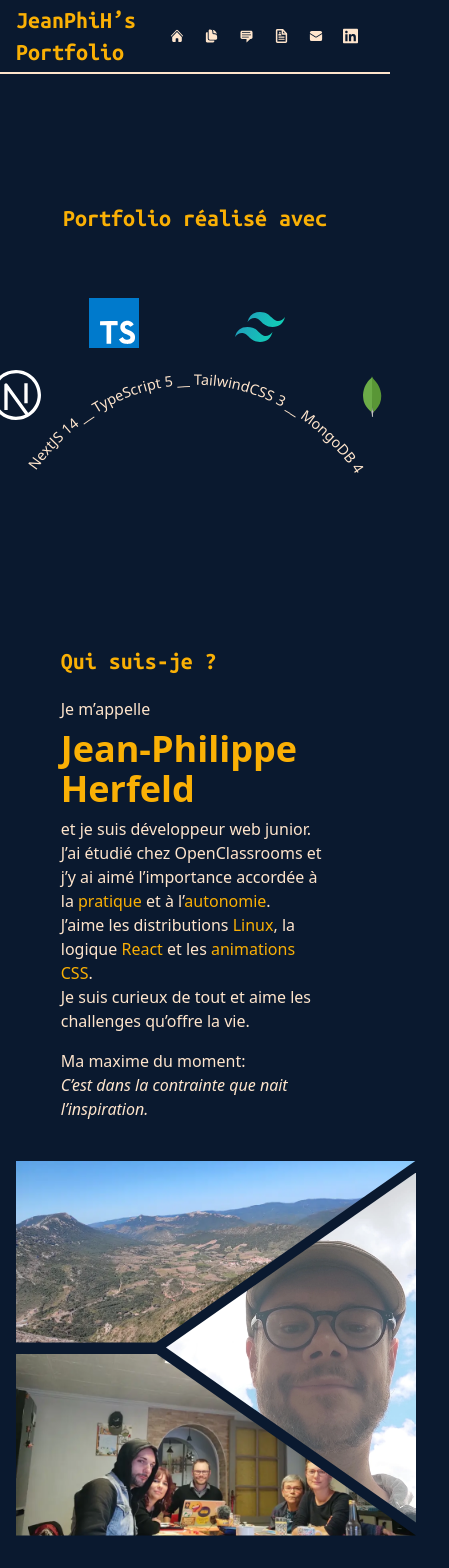
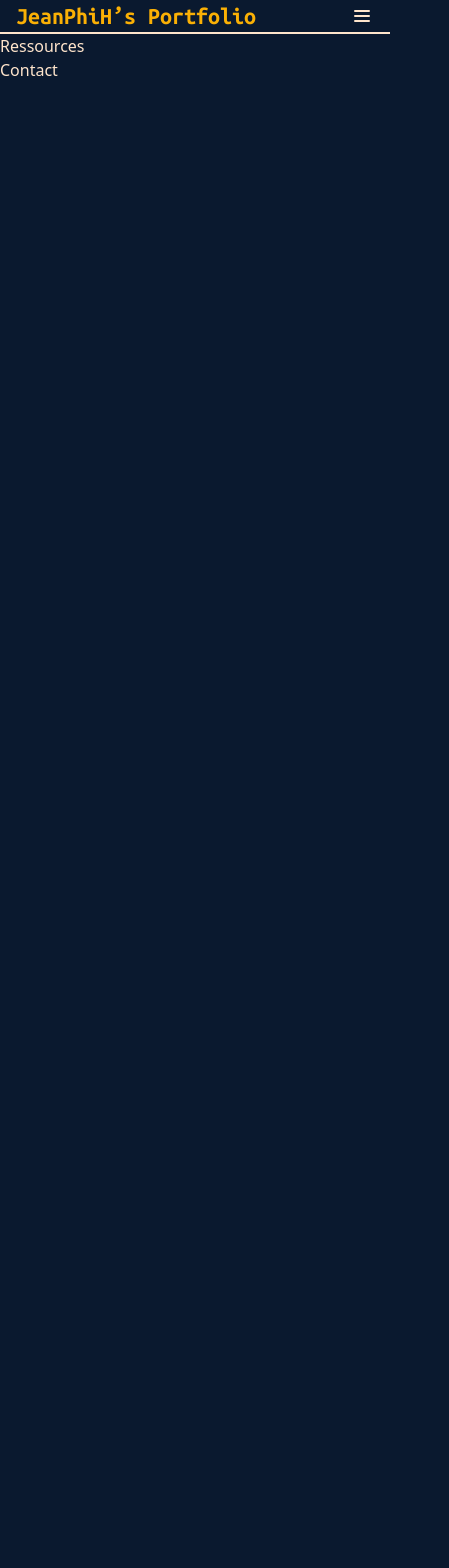
Before and after one commit to JeanPhiH/Projet_8_Portfolio, a Next.js app: page / in a window 390 px wide. Shown: the top 1568 px of the page, 449 px wide, since content can reach past the window. After the commit the page ends 844 px from the top, so only its background shows below. Built offline with nearby package versions, Linux system fonts and the light colour scheme.

Commit message:
burger menu for mobile

```diff
--- a/src/components/About.tsx
+++ b/src/components/About.tsx
@@ -2,7 +2,7 @@ import Image from 'next/image'
 
 export default function About () {
 	return (
-		<section className="px-4 mt-32 flex flex-col lg:flex-row-reverse md:justify-between">
+		<section className="hidden px-4 mt-32 md:flex flex-col lg:flex-row-reverse md:justify-between">
 
 			{/* BIO */}
 			<article className="mt-10 w-3/4 mx-auto lg:w-1/2 lg:px-20 lg:self-center">
--- a/src/components/Header.tsx
+++ b/src/components/Header.tsx
@@ -1,10 +1,21 @@
+"use client"
+
 import MenuItem from "./MenuItem";
+import Image from "next/image";
+import { useState } from "react";
 
 export default function Header() {
+	const [navStyle, setNavStyle] = useState("hidden absolute bg-dark top-9 right-0 md:static md:flex flex-col md:flex-row items-start md:items-center justify-center gap-1 md:gap-2 p-2");
+	const displayBurger = () => {
+		if (navStyle !== "absolute bg-dark top-9 right-0 md:static flex flex-col md:flex-row items-start md:items-center justify-center gap-1 md:gap-2 p-2") setNavStyle("absolute bg-dark top-9 right-0 md:static flex flex-col md:flex-row items-start md:items-center justify-center gap-1 md:gap-2 p-2");
+        else setNavStyle("hidden absolute bg-dark top-9 right-0 md:static md:flex flex-col md:flex-row items-start md:items-center justify-center gap-1 md:gap-2 p-2");
+
+
+	}
 	return (
 		<header className="flex justify-between px-4 items-center border-b-2 border-b-light">
 			<h1 className="md:text-2xl font-bold">JeanPhiH’s Portfolio</h1>
-			<nav className="flex flex-row items-center justify-center gap-1 md:gap-2 p-2">
+			<nav className={navStyle}>
 				<MenuItem title="Accueil" href="/" src="/icons/home.svg" />
 				<MenuItem title="Projets" href="/#projects" src="/icons/project.svg" />
 				<MenuItem
@@ -24,6 +35,7 @@ export default function Header() {
 					src="/icons/linkedin.svg"
 				/>
 			</nav>
+			<Image src="/icons/burger-menu.svg" alt="Menu Burger" width={24} height={24} className="md:hidden" onClick={displayBurger}/>
 		</header>
 	);
 }
--- a/src/components/MenuItem.tsx
+++ b/src/components/MenuItem.tsx
@@ -14,7 +14,7 @@ export default function MenuItem({
 		<Link
 			key={title}
 			href={href}
-			className="flex flex-col items-center justify-center md:w-20 md:h-20 relative group p-2"
+			className="flex md:flex-col gap-1 md:gap-0 items-center justify-start md:justify-center md:w-20 md:h-20 relative group p-2"
 		>
 			<div className="rounded-full absolute inset-0 border-highlight md:group-hover:border-t-2 md:group-hover:animate-spin-quick"></div>
 			<Image
@@ -24,7 +24,7 @@ export default function MenuItem({
 				width={24}
 				height={24}
 			/>
-			<span className="hidden md:flex">{title}</span>
+			<span className="">{title}</span>
 		</Link>
 	);
 }
--- a/src/components/Projects.tsx
+++ b/src/components/Projects.tsx
@@ -4,7 +4,7 @@ import jsonProjects from "@/json/jsonProjects.json";
 
 export default function Projects() {
 	return (
-		<section className="px-4 mt-32">
+		<section className="hidden px-4 mt-32">
 			<h2>Projets réalisés</h2>
 			<div className="flex gap-10 flex-col lg:flex-row lg:flex-wrap justify-center items-center">
 
--- a/src/components/Technos.tsx
+++ b/src/components/Technos.tsx
@@ -2,7 +2,7 @@ import Image from 'next/image';
 
 export default function Technos() {
 	return (
-		<section className="mt-32 flex flex-col items-center md:w-2/3 md:mx-auto">
+		<section className="hidden mt-32 md:flex flex-col items-center md:w-2/3 md:mx-auto">
 			<h2 className="text-highlight">Portfolio réalisé avec</h2>
 			<div className="my-10 flex flex-row gap-4 md:gap-6">
 				<Image className="relative top-24 right-20 lg:w-14" src="/icons/nextjs-stroke.svg" alt="NextJS" width={50} height={50} />
```
Also changed, not shown: public/icons/burger-menu.svg (added).
